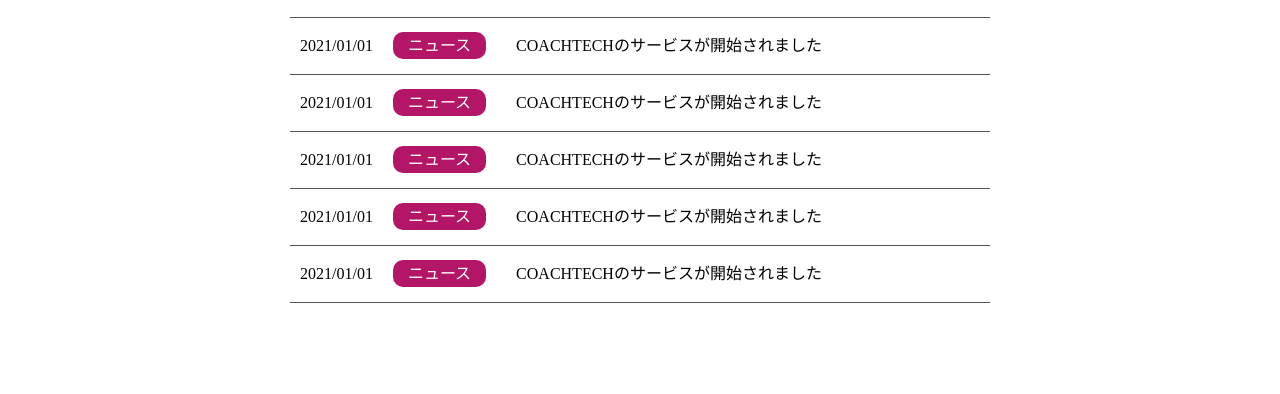
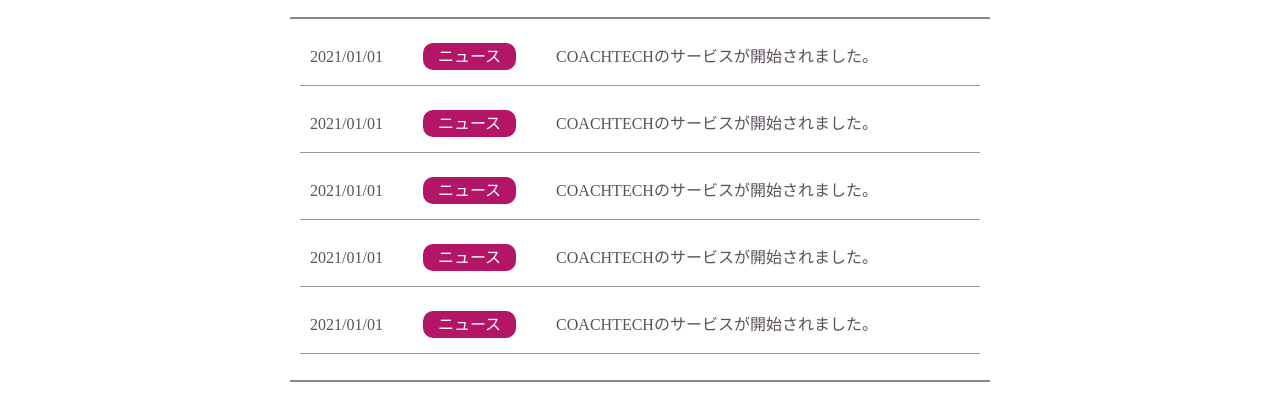
Before and after one commit to lithuanialover/20211003_fujikawa, a plain HTML site: page index.html in a window 1280 px wide. Shown: the part 558-952 px from the top of the page. Drawn offline with Linux system fonts and the light colour scheme.

Commit message:
second commit

```diff
--- a/css/style.css
+++ b/css/style.css
@@ -80,7 +80,7 @@ h1 {
   color: #b31667;
   font-size: 20px;
   margin-bottom: 5px;
-    font-family: "Kalam", cursive;
+  font-family: "Kalam", cursive;
 }
 
 .title_gray {
@@ -96,21 +96,23 @@ h1 {
   margin-right: auto;
   width: 700px;
 }
-dl {
-  width: 700px;
-  border-top: 1px solid #5c505c;
+
+.ttl_border {
+  border-bottom: solid 2px #888888;
 }
 
-dt {
-  border-bottom: 1px solid #5c505c;
+ul.newsList {
+  display: flex;
+  flex-flow: row wrap;
+  border-bottom: 0.1px solid #999;
+  padding: 10px 0;
+}
+
+ul.newsList li {
+  display: block;
   float: left;
-  padding: 20px 10px;
 }
-dd {
-  border-bottom: 1px solid #5c505c;
-  margin-left: 100px;
-  padding: 20px 10px;
-}
+
 a {
   background-color: #b31667;
   border-radius: 10px;
@@ -121,13 +123,13 @@ a {
 }
 
 /**About**/
-.about_background{
+.about_background {
   background-color: #f5f5f5;
   width: 100%;
   height: 400px;
 }
 
-.about_parent{
+.about_parent {
   margin-top: 100px;
   margin-bottom: 100px;
   margin-left: auto;
@@ -137,25 +139,25 @@ a {
   padding-bottom: 50px;
 }
 
-.ttl{
+.ttl {
   text-align: center;
 }
 
-.about_child{
+.about_child {
   display: flex;
   justify-content: space-between;
 }
 
-.about_content_top{
+.about_content_top {
   margin-bottom: 20px;
 }
 
-img{
+img {
   width: 40%;
 }
 
 /**Service**/
-.service_parent{
+.service_parent {
   margin-top: 100px;
   margin-bottom: 100px;
   margin-left: auto;
@@ -165,30 +167,30 @@ img{
   padding-bottom: 50px;
 }
 
-.service_grid{
+.service_grid {
   display: grid;
-  grid-template-rows:150px 150px;
+  grid-template-rows: 150px 150px;
   grid-template-columns: 2fr 1fr 1fr;
 }
 
-.img_service{
+.img_service {
   width: 100px;
 }
 
-.service_ttl_box1{
+.service_ttl_box1 {
   color: #fff;
   font-weight: bold;
   font-size: 15px;
   margin: 10px;
 }
 
-.service_sentence_box1{
+.service_sentence_box1 {
   color: #fff;
   font-size: 14px;
   padding-left: 30px;
   padding-right: 30px;
   text-align: left;
-  line-height:30px;
+  line-height: 30px;
 }
 
 .box1 {
@@ -207,13 +209,13 @@ img{
 }
 
 .box2,
-.box3{
-    display:flex;
-    max-width: 400px;
-    height: 150px;
+.box3 {
+  display: flex;
+  max-width: 400px;
+  height: 150px;
 }
 
-.service_ttl{
+.service_ttl {
   color: #fff;
   font-weight: bold;
   font-size: 15px;
@@ -221,7 +223,7 @@ img{
   text-align: left;
 }
 
-.service_ttl_box3{
+.service_ttl_box3 {
   color: #fff;
   font-weight: bold;
   font-size: 15px;
@@ -230,14 +232,13 @@ img{
   text-align: left;
 }
 
-
-.service_sentence{
+.service_sentence {
   color: #fff;
   font-size: 14px;
   padding-left: 30px;
   padding-right: 30px;
   text-align: left;
-  line-height:30px;
+  line-height: 30px;
 }
 
 .box3 {
@@ -246,16 +247,13 @@ img{
   background: #b2889b;
 }
 
-
-
-
 /**Blog**/
-.blog_background{
+.blog_background {
   background-color: #f5f5f5;
   width: 100%;
   height: 530px;
 }
-.blog{
+.blog {
   margin-top: 100px;
   margin-bottom: 100px;
   margin-left: auto;
@@ -265,7 +263,7 @@ img{
   padding-bottom: 50px;
 }
 
-.flex__item{
+.flex__item {
   display: flex;
   justify-content: space-between;
 }
@@ -276,37 +274,39 @@ img{
   border-radius: 30px;
 }
 
-.card__img{
+.card__img {
   position: relative;
 }
 
 .card__img img {
   width: 100%;
-  border-radius: 30px 30px 0px 0px;
+  border-radius: 20px 20px 0px 0px;
 }
 
-.card__img p{
+.card__img p {
   position: absolute;
-  top: 0;/*画像の左上に配置*/
+  top: 0; /*画像の左上に配置*/
   left: 0;
   margin: 0;
   color: #fff;
   background: #b31667;
   font-size: 14px;
-  line-height:1;
+  line-height: 1;
   padding: 10px 20px;
-  border-radius: 30px 0px 0px 0px;
+  border-radius: 20px 0px 0px 0px;
 }
 
 .card__content {
   padding: 15px 25px;
+  background-color: #fff;
+  border-radius: 0px 0px 20px 20px;
 }
 
 .card__ttl {
   font-size: 12.5px;
   margin-bottom: 30px;
   font-weight: 400;
-  line-height:25px;
+  line-height: 25px;
 }
 
 .tag {
@@ -318,8 +318,9 @@ img{
 
 .card__tag {
   display: inline-block;
-  color: #008888;
+  color: #888888;
   text-align: right;
+  padding-left: 50px;
 }
 
 .card__date {
@@ -328,7 +329,7 @@ img{
   text-align: left;
 }
 
-.blog_btn{
+.blog_btn {
   width: 200px;
   padding: 10px 0;
   color: #b31667;
@@ -336,10 +337,9 @@ img{
   border-radius: 30px;
   background: white;
   text-align: center;
-  margin:50px auto 0;
-  display:block;
+  margin: 50px auto 0;
+  display: block;
 }
-
 
 /**会社概要**/
 .company {
@@ -365,38 +365,38 @@ img{
 }
 
 /**画像**/
-.img_inforamtion{
+.img_inforamtion {
   position: relative;
 }
 
-.img_information img{
+.img_information img {
   width: 50%;
 }
 
-.img_ttl_parent{
+.img_ttl_parent {
   display: flex;
   justify-content: space-around;
 }
 
-.img_ttl{
+.img_ttl {
   font-size: 20px;
   color: #fff;
   transform: translate(0%, -800%);
 }
 
 /**お問合せ**/
-.contact{
+.contact {
   margin: 50px;
 }
 
-.contact_sentence{
-  font-size:15px;
+.contact_sentence {
+  font-size: 15px;
   font-weight: bold;
   text-align: center;
   margin: 10px;
 }
 
-.contact_line{
+.contact_line {
   margin-left: 2%;
   width: 1px;
   height: 20px;
@@ -404,7 +404,7 @@ img{
   margin: 0 auto;
 }
 
-.contact_btn{
+.contact_btn {
   position: relative;
   width: 200px;
   padding: 10px 0;
@@ -412,9 +412,9 @@ img{
   border-radius: 30px;
   text-align: center;
   font-size: 15px;
-  margin:10px auto 0;
-  display:block;
-  background: linear-gradient(-90deg,#b31667, #b31667cb);
+  margin: 10px auto 0;
+  display: block;
+  background: linear-gradient(-90deg, #b31667, #b31667cb);
   border-bottom: 5px solid #351023cb;
 }
 
--- a/index.html
+++ b/index.html
@@ -47,18 +47,34 @@
     <div class="news">
       <p class="ttl_pink">News</p>
       <p class="title_gray">新着情報</p>
-        <dl>
-          <dt>2021/01/01<a href="#">ニュース</a></dt>
-          <dd>COACHTECHのサービスが開始されました</dd>
-          <dt>2021/01/01<a href="#">ニュース</a></dt>
-          <dd>COACHTECHのサービスが開始されました</dd>
-          <dt>2021/01/01<a href="#">ニュース</a></dt>
-          <dd>COACHTECHのサービスが開始されました</dd>
-          <dt>2021/01/01<a href="#">ニュース</a></dt>
-          <dd>COACHTECHのサービスが開始されました</dd>
-          <dt>2021/01/01<a href="#">ニュース</a></dt>
-          <dd>COACHTECHのサービスが開始されました</dd>
-        </dl>
+      <div class="ttl_border"></div>
+      <ul class="newsList">
+        <li>2021/01/01</li>
+        <li><a href="#">ニュース</a></li>
+        <li>COACHTECHのサービスが開始されました。</li>
+      </ul>
+      <ul class="newsList">
+        <li>2021/01/01</li>
+        <li><a href="#">ニュース</a></li>
+        <li>COACHTECHのサービスが開始されました。</li>
+      </ul>
+      <ul class="newsList">
+        <li>2021/01/01</li>
+        <li><a href="#">ニュース</a></li>
+        <li>COACHTECHのサービスが開始されました。</li>
+      </ul>
+      <ul class="newsList">
+        <li>2021/01/01</li>
+        <li><a href="#">ニュース</a></li>
+        <li>COACHTECHのサービスが開始されました。</li>
+      </ul>
+      <ul class="newsList">
+        <li>2021/01/01</li>
+        <li><a href="#">ニュース</a></li>
+        <li>COACHTECHのサービスが開始されました。</li>
+      </ul>
+      <br>
+      <div class="ttl_border"></div>
     </div>
 <!--Technology×Coaching-->
     <div class="about_background">
@@ -158,7 +174,6 @@
         <a class="blog_btn">一覧ページへ</a>
       </div>
     </div>
-
 <!--会社概要-->
     <div class="company">
       <p class="ttl_pink">Company</p>
@@ -198,19 +213,6 @@
         <p class="img_ttl">社員インタビュー</p>
       </div>
     </div>
-
-<!--  <div class="img_parent">
-    <div class="img_wrap">
-      <img src="img/recruit.png" alt="採用情報">
-      <h1 class="img_ttl">採用情報</h1>
-    </div>
-    <div class="img_wrap">
-      <img src="img/interview.png" alt="社員インタビュー">
-      <h1 class="img_ttl">社員インタビュー</h1>
-    </div>
-  </div>
--->
-
 <!--お問合せ-->
     <div class="contact">
       <p class="contact_sentence">株式会社estraへのお問い合わせはこちらから</p>
```
